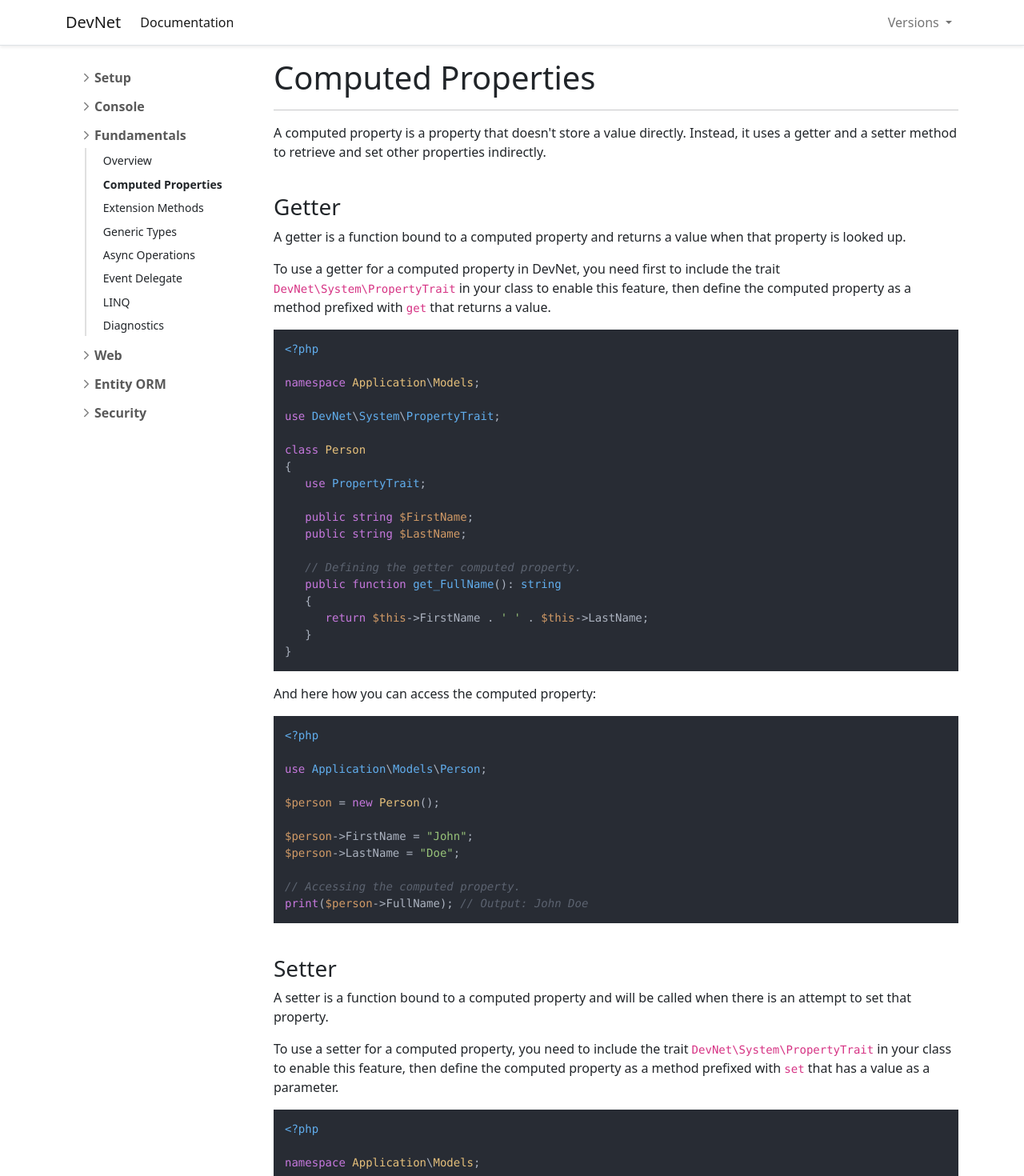
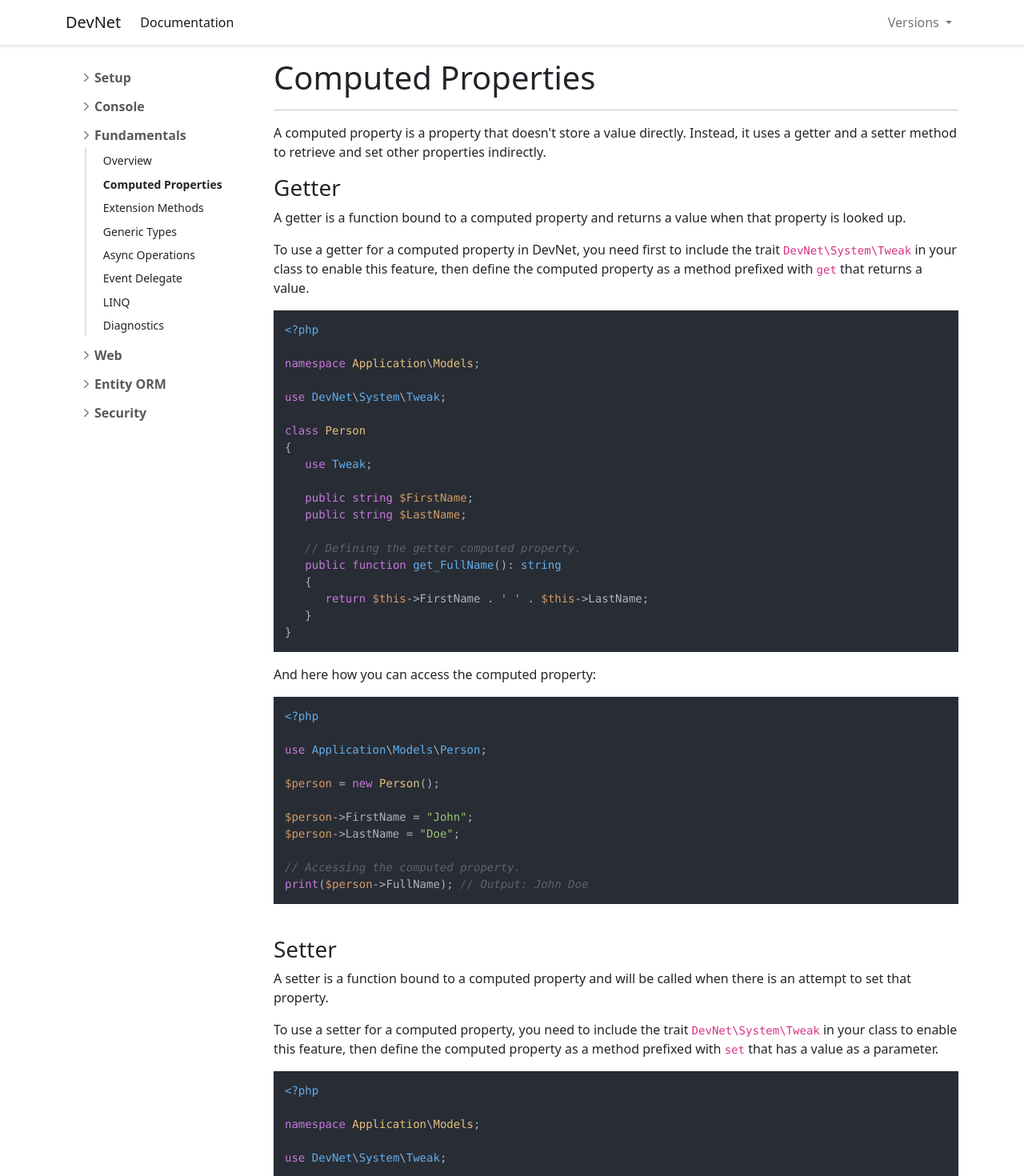
Before and after one commit to DevNet-Framework/devnet-framework.github.io, an Angular app: page /docs/core/properties in a window 1280 px wide. Shown: the top 1470 px of the page at 80% size. Built offline with nearby package versions, Linux system fonts and the light colour scheme.

Commit message:
update docs content

```diff
--- a/src/app/core/extension/extension.component.html
+++ b/src/app/core/extension/extension.component.html
@@ -12,17 +12,17 @@
             </p>
             <h3>Extended class</h3>
             <p>
-               The extended class is the class that the extension method operates on, and must include the trait <code>DevNet\System\MethodTrait</code> to enable this feature like in the following eample:
+               The extended class is the class that the extension method operates on, and must include the trait <code>DevNet\System\Tweak</code> to enable this feature like in the following eample:
             </p>
             <pre><code class="language-php">&lt;?php
 
 namespace Application\Models;
 
-use DevNet\System\MethodTrait;
+use DevNet\System\Tweak;
 
 class Employee
 &lcub;
-   use MethodTrait;
+   use Tweak;
 
    public string $Name;
    public float $Salary ;
@@ -55,8 +55,8 @@ class EmployeeExtension
             </p>
             <pre><code class="language-php">&lt;?php
 
-use Application\Extensions\PersoneExtension; // Must declare the extension method class.
-use Application\Models\Persone;
+use Application\Extensions\EmployeeExtension; // Must declare the extension method class.
+use Application\Models\Employee;
 
 $employee = new Employee();
 $employee->Name = "John Doe";
--- a/src/app/core/properties/properties.component.html
+++ b/src/app/core/properties/properties.component.html
@@ -10,23 +10,22 @@
             <p>
                A computed property is a property that doesn't store a value directly. Instead, it uses a getter and a setter method to retrieve and set other properties indirectly.
             </p>
-            <br>
             <h3>Getter</h3>
             <p>
                A getter is a function bound to a computed property and returns a value when that property is looked up.
             </p>
             <p>
-               To use a getter for a computed property in DevNet, you need first to include the trait <code>DevNet\System\PropertyTrait</code> in your class to enable this feature, then define the computed property as a method prefixed with <code>get</code> that returns a value.
+               To use a getter for a computed property in DevNet, you need first to include the trait <code>DevNet\System\Tweak</code> in your class to enable this feature, then define the computed property as a method prefixed with <code>get</code> that returns a value.
             </p>
             <pre><code class="language-php">&lt;?php
 
 namespace Application\Models;
 
-use DevNet\System\PropertyTrait;
+use DevNet\System\Tweak;
 
 class Person
 &lcub;
-   use PropertyTrait;
+   use Tweak;
 
    public string $FirstName;
    public string $LastName;
@@ -59,17 +58,17 @@ print($person->FullName); // Output: John Doe
                A setter is a function bound to a computed property and will be called when there is an attempt to set that property.
             </p>
             <p>
-               To use a setter for a computed property, you need to include the trait <code>DevNet\System\PropertyTrait</code> in your class to enable this feature, then define the computed property as a method prefixed with <code>set</code> that has a value as a parameter.
+               To use a setter for a computed property, you need to include the trait <code>DevNet\System\Tweak</code> in your class to enable this feature, then define the computed property as a method prefixed with <code>set</code> that has a value as a parameter.
             </p>
             <pre><code class="language-php">&lt;?php
 
 namespace Application\Models;
 
-use DevNet\System\PropertyTrait;
+use DevNet\System\Tweak;
 
 class Person
 &lcub;
-   use PropertyTrait;
+   use Tweak;
 
    public string $FirstName;
    public string $LastName;
--- a/src/app/web/filter/filter.component.html
+++ b/src/app/web/filter/filter.component.html
@@ -17,7 +17,7 @@
 
 namespace Application\Filters;
 
-use DevNet\System\MethodTrait;
+use DevNet\System\Tweak;
 use DevNet\Web\Action\ActionContext;
 use DevNet\Web\Action\ActionDelegate;
 use DevNet\Web\Action\IActionFilter;
@@ -28,7 +28,7 @@ use function Devnet\System\await;
 #[Attribute]
 class AuthenticationFilter implements IActionFilter
 &lcub;
-    use MethodTrait;
+    use Tweak;
 
     public function async_invoke(ActionContext $context, ActionDelegate $next): void
     &lcub;
--- a/src/app/web/middleware/middleware.component.html
+++ b/src/app/web/middleware/middleware.component.html
@@ -24,7 +24,7 @@
 
 namespace Application\Middlewares;
 
-use DevNet\System\MethodTrait;
+use DevNet\System\Tweak;
 use DevNet\Web\Http\HttpContext;
 use DevNet\Web\Middleware\IMiddleware;
 use DevNet\Web\Middleware\RequestDelegate;
@@ -33,7 +33,7 @@ use function Devnet\System\await;
 
 class RedirectMiddleware implements IMiddleware
 &lcub;
-   use MethodTrait;
+   use Tweak;
 
    public function async_invoke(HttpContext $context, RequestDelegate $next): void
    &lcub;
```
